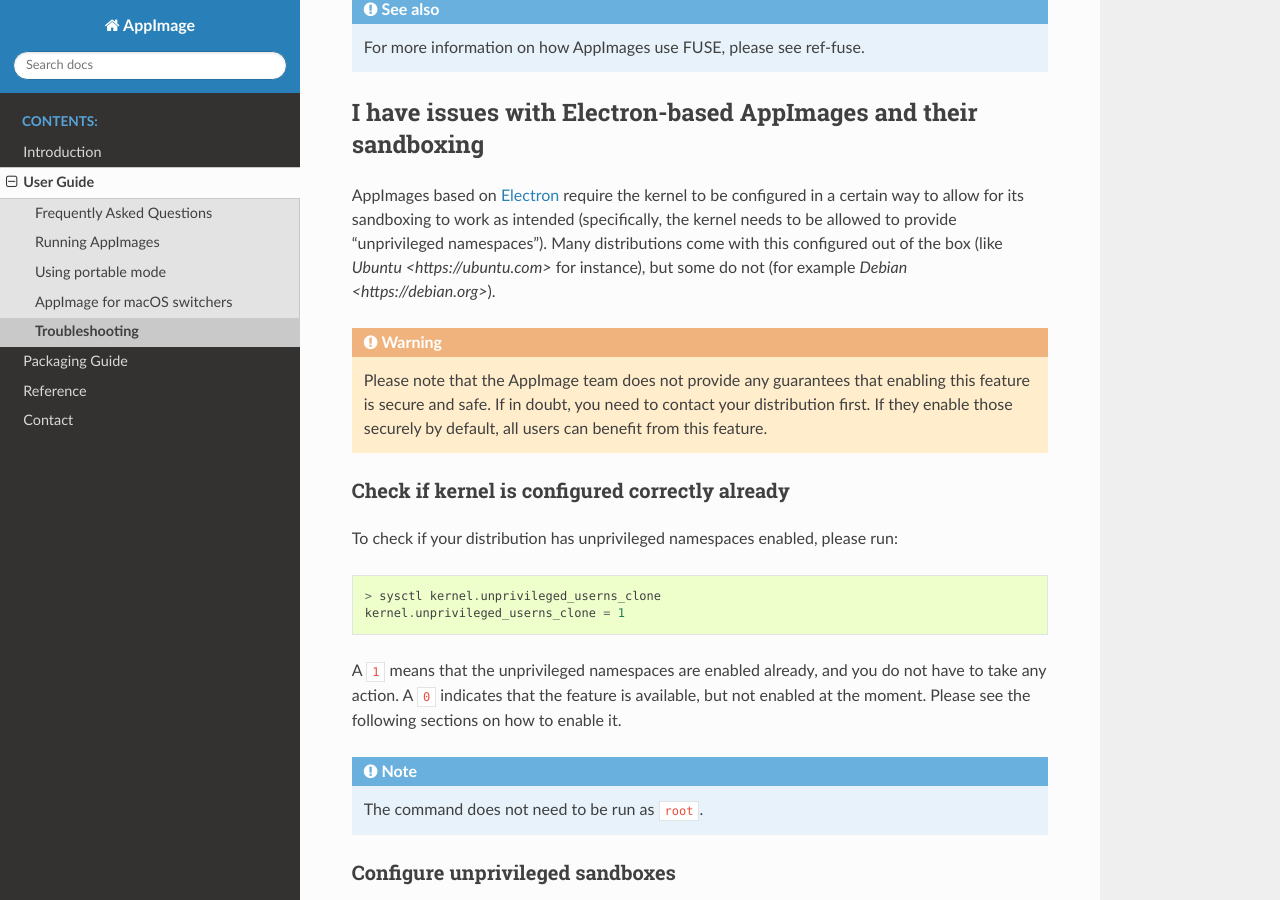
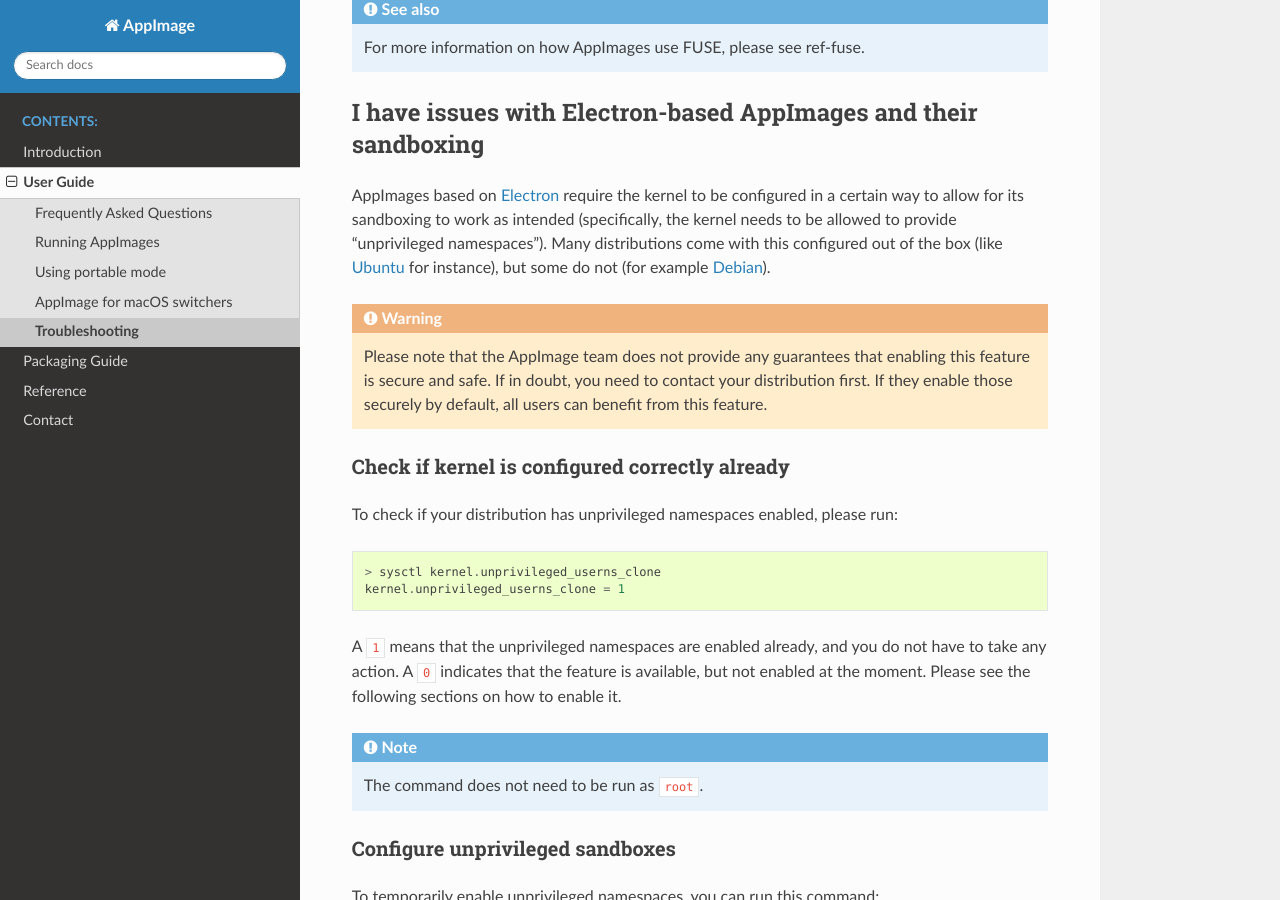
Before and after one commit to AppImage/docs.appimage.org, a Sphinx documentation site: the page built from source/user-guide/troubleshooting.rst, in a window 1280 px wide and 900 px high, scrolled down 2984 px. Built offline with Sphinx 7.4.7 and the Read the Docs theme 2.0.0, drawn with Linux system fonts in a browser that asks for light colours.

Commit message:
Fix URL syntax

```diff
--- a/source/user-guide/troubleshooting.rst
+++ b/source/user-guide/troubleshooting.rst
@@ -109,7 +109,7 @@
 I have issues with Electron-based AppImages and their sandboxing
 ****************************************************
 
-AppImages based on `Electron <https://www.electron.build/>`_ require the kernel to be configured in a certain way to allow for its sandboxing to work as intended (specifically, the kernel needs to be allowed to provide "unprivileged namespaces"). Many distributions come with this configured out of the box (like `Ubuntu <https://ubuntu.com>` for instance), but some do not (for example `Debian <https://debian.org>`).
+AppImages based on `Electron <https://www.electron.build/>`_ require the kernel to be configured in a certain way to allow for its sandboxing to work as intended (specifically, the kernel needs to be allowed to provide "unprivileged namespaces"). Many distributions come with this configured out of the box (like `Ubuntu <https://ubuntu.com>`_ for instance), but some do not (for example `Debian <https://debian.org>`_).
 
 .. warning::
 
```
